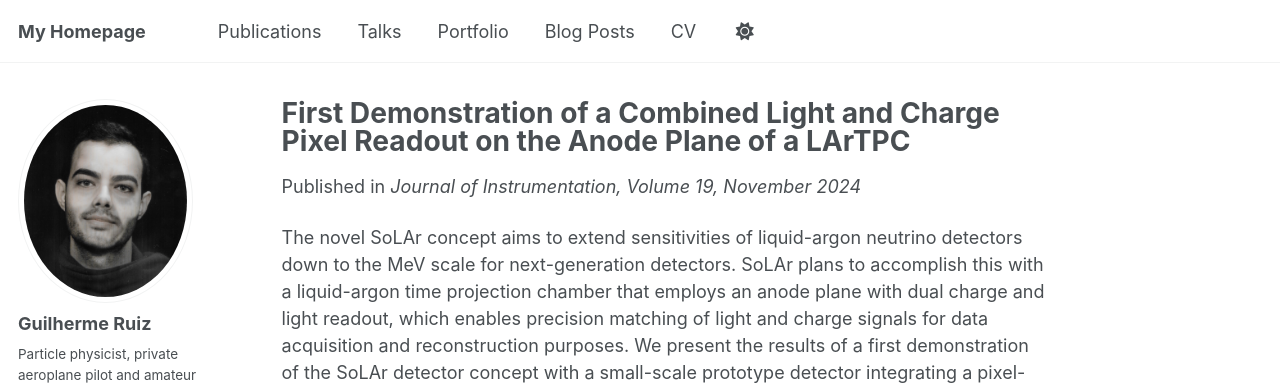
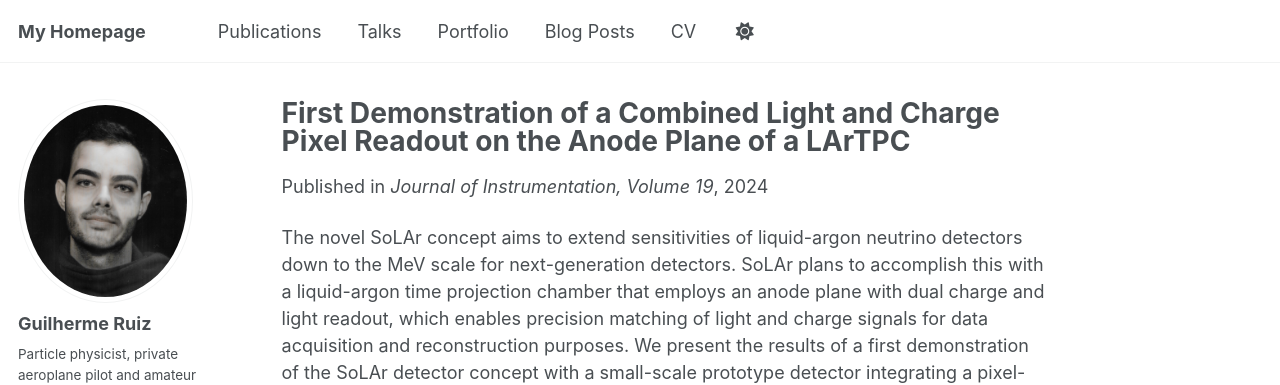
Before and after one commit to guigoruiz1/guigoruiz1.github.io, a Jekyll site: the page built from _publications/2024-11-13-SoLArV1.md, in a window 1280 px wide and 1197 px high. Shown: the top 385 px of the window. Built offline with Jekyll 4.4.1, drawn with Linux system fonts in a browser that asks for light colours; some web fonts are replaced; a script that is not in the unit is left out.

Commit message:
Minor tweak

```diff
--- a/_layouts/single.html
+++ b/_layouts/single.html
@@ -44,11 +44,9 @@ layout: default
         {% endif %}
 
         {% if page.collection == 'teaching' %}
-        <p> {{ page.type }}, <i>{{ page.venue }}</i></p>
-        <!-- , {{ page.date | default: "1900-01-01" | date: "%Y" }} </p> -->
-        {% elsif page.venue%}
-        <p>Published in <i>{{ page.venue }}</i></p>
-        <!-- , {{ page.date | default: "1900-01-01" | date: "%Y" }} </p> -->
+        <p> {{ page.type }}, <i>{{ page.venue }}</i>, {{ page.date | default: "1900-01-01" | date: "%Y" }} </p>
+        {% elsif page.venue and page.date %}
+        <p>Published in <i>{{ page.venue }}</i>, {{ page.date | default: "1900-01-01" | date: "%Y" }} </p>
         {% elsif page.date %}
         <p class="page__date"><strong><i class="fa fa-fw fa-calendar" aria-hidden="true"></i> {{
             site.data.ui-text[site.locale].date_label | default: "Published:" }}</strong> <time
--- a/_publications/2024-11-13-SoLArV1.md
+++ b/_publications/2024-11-13-SoLArV1.md
@@ -5,7 +5,7 @@ category: manuscripts
 permalink: /publication/2024-11-13-SoLArV1
 date: 2024-11-13
 authors: N. Anfimov, A. Branca, J. Bürgi, L. Calivers, C. Cuesta, R. Diurba, P. Dunne, D. A. Dwyer, J. J. Evans, A. C. Ezeribe, A. Gauch, I. Gil-Botella, S. Greenberg, D. Guffanti, A. Karcher, I. Kreslo, J. Kunzmann, N. Lane, S. Manthey Corchado, N. McConkey, A. Navrer-Agasson, S. Parsa, **G. Ruiz Ferreira**, B. Russell, A. Selyunin, S. Söldner-Rembold, A. M. Szelc, A. Tapper, F. Terranova, C. Tognina, G. V. Stenico, M. Weber, I. Xiotidis
-venue: 'Journal of Instrumentation, Volume 19, November 2024'
+venue: 'Journal of Instrumentation, Volume 19'
 paperurl: 'https://doi.org/10.1088/1748-0221/19/11/P11010'
 ---
 
```
Also changed, not shown: _publications/2019-01-02-Eta-Carinae.md (+1 -1 lines), _publications/2022-03-14-SoLAr.md (+1 -1 lines), _publications/2024-11-13-QPix.md (+1 -1 lines).
